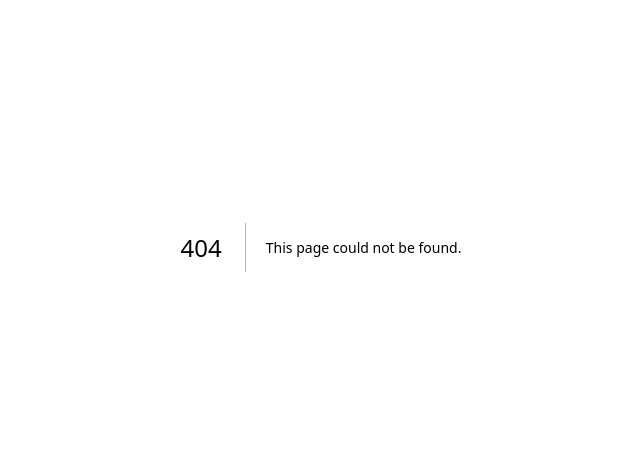
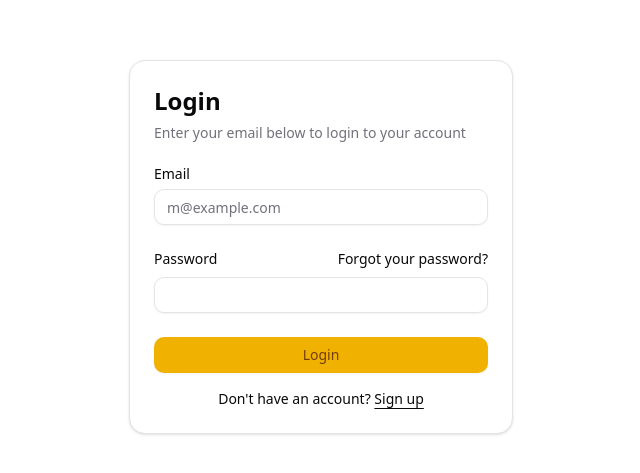
Before and after one commit to junior-paradelo/padel-pointment-f, a Next.js app: page /login in a window 1280 px wide. Before the commit this address had no page. Shown: the part 169-642 px from the top of the page, without its empty margins (319-959 px from the left). Built offline with nearby package versions, Linux system fonts and the light colour scheme; what @midudev/tailwind-animations would draw is missing.

Commit message:
feat: add login form

```diff
--- a/package.json
+++ b/package.json
@@ -9,6 +9,7 @@
     "lint": "next lint"
   },
   "dependencies": {
+    "@hookform/resolvers": "^5.0.1",
     "@midudev/tailwind-animations": "^0.2.0",
     "@radix-ui/react-label": "^2.1.3",
     "@radix-ui/react-slot": "^1.2.0",
--- /dev/null
+++ b/src/app/login/page.jsx
@@ -0,0 +1,83 @@
+"use client";
+import { useForm } from "react-hook-form";
+import { Card, CardContent, CardDescription, CardHeader, CardTitle } from "@/components/ui/card";
+import { Button } from "@/components/ui/button";
+import { Input } from "@/components/ui/input";
+import { Label } from "@/components/ui/label";
+
+export default function LoginForm() {
+    const { register, handleSubmit } = useForm();
+    const onSubmit = async (data) => {
+        const { email, password } = data;
+        fetch("http://localhost:3005/api/auth/login", {
+            method: "POST",
+            headers: {
+                "Content-Type": "application/json",
+            },
+            body: JSON.stringify({ email, password }),
+        })
+            .then((response) => {
+                if (!response.ok) {
+                    throw new Error("Network response was not ok");
+                }
+                return response.json();
+            })
+            .then((data) => {
+                localStorage.setItem("padel_pointment_auth_token", data.token);
+            })
+            .catch((error) => {
+                console.error("Error:", error);
+                // Handle error (e.g., show error message)
+            });
+    };
+
+    return (
+        <div className="flex min-h-svh w-full items-center justify-center p-6 md:p-10">
+            <div className="w-full max-w-sm">
+                <Card>
+                    <CardHeader>
+                        <CardTitle className="text-2xl">Login</CardTitle>
+                        <CardDescription>Enter your email below to login to your account</CardDescription>
+                    </CardHeader>
+                    <CardContent>
+                        <form onSubmit={handleSubmit(onSubmit)}>
+                            <div className="flex flex-col gap-6">
+                                <div className="grid gap-2">
+                                    <Label htmlFor="email">Email</Label>
+                                    <Input
+                                        id="email"
+                                        type="email"
+                                        placeholder="m@example.com"
+                                        required
+                                        {...register("email")}
+                                    />
+                                </div>
+                                <div className="grid gap-2">
+                                    <div className="flex items-center">
+                                        <Label htmlFor="password">Password</Label>
+                                        <a
+                                            href="#"
+                                            className="ml-auto inline-block text-sm underline-offset-4 hover:underline"
+                                        >
+                                            Forgot your password?
+                                        </a>
+                                    </div>
+                                    <Input id="password" type="password" required {...register("password")} />
+                                </div>
+                                <Button type="submit" className="w-full">
+                                    Login
+                                </Button>
+                            </div>
+                            <div className="mt-4 text-center text-sm">
+                                Don&apos;t have an account?{" "}
+                                <a href="#" className="underline underline-offset-4">
+                                    Sign up
+                                </a>
+                            </div>
+                        </form>
+                    </CardContent>
+                </Card>
+            </div>
+        </div>
+    );
+}
--- /dev/null
+++ b/src/components/ui/form.jsx
@@ -0,0 +1,144 @@
+"use client";
+import * as React from "react"
+import { Slot } from "@radix-ui/react-slot"
+import { Controller, FormProvider, useFormContext, useFormState } from "react-hook-form";
+
+import { cn } from "@/lib/utils"
+import { Label } from "@/components/ui/label"
+
+const Form = FormProvider
+
+const FormFieldContext = React.createContext({})
+
+const FormField = (
+  {
+    ...props
+  }
+) => {
+  return (
+    <FormFieldContext.Provider value={{ name: props.name }}>
+      <Controller {...props} />
+    </FormFieldContext.Provider>
+  );
+}
+
+const useFormField = () => {
+  const fieldContext = React.useContext(FormFieldContext)
+  const itemContext = React.useContext(FormItemContext)
+  const { getFieldState } = useFormContext()
+  const formState = useFormState({ name: fieldContext.name })
+  const fieldState = getFieldState(fieldContext.name, formState)
+
+  if (!fieldContext) {
+    throw new Error("useFormField should be used within <FormField>")
+  }
+
+  const { id } = itemContext
+
+  return {
+    id,
+    name: fieldContext.name,
+    formItemId: `${id}-form-item`,
+    formDescriptionId: `${id}-form-item-description`,
+    formMessageId: `${id}-form-item-message`,
+    ...fieldState,
+  }
+}
+
+const FormItemContext = React.createContext({})
+
+function FormItem({
+  className,
+  ...props
+}) {
+  const id = React.useId()
+
+  return (
+    <FormItemContext.Provider value={{ id }}>
+      <div data-slot="form-item" className={cn("grid gap-2", className)} {...props} />
+    </FormItemContext.Provider>
+  );
+}
+
+function FormLabel({
+  className,
+  ...props
+}) {
+  const { error, formItemId } = useFormField()
+
+  return (
+    <Label
+      data-slot="form-label"
+      data-error={!!error}
+      className={cn("data-[error=true]:text-destructive", className)}
+      htmlFor={formItemId}
+      {...props} />
+  );
+}
+
+function FormControl({
+  ...props
+}) {
+  const { error, formItemId, formDescriptionId, formMessageId } = useFormField()
+
+  return (
+    <Slot
+      data-slot="form-control"
+      id={formItemId}
+      aria-describedby={
+        !error
+          ? `${formDescriptionId}`
+          : `${formDescriptionId} ${formMessageId}`
+      }
+      aria-invalid={!!error}
+      {...props} />
+  );
+}
+
+function FormDescription({
+  className,
+  ...props
+}) {
+  const { formDescriptionId } = useFormField()
+
+  return (
+    <p
+      data-slot="form-description"
+      id={formDescriptionId}
+      className={cn("text-muted-foreground text-sm", className)}
+      {...props} />
+  );
+}
+
+function FormMessage({
+  className,
+  ...props
+}) {
+  const { error, formMessageId } = useFormField()
+  const body = error ? String(error?.message ?? "") : props.children
+
+  if (!body) {
+    return null
+  }
+
+  return (
+    <p
+      data-slot="form-message"
+      id={formMessageId}
+      className={cn("text-destructive text-sm", className)}
+      {...props}>
+      {body}
+    </p>
+  );
+}
+
+export {
+  useFormField,
+  Form,
+  FormItem,
+  FormLabel,
+  FormControl,
+  FormDescription,
+  FormMessage,
+  FormField,
+}
```
Also changed, not shown: 1 other file (tests, documents, lock files or other folders).
